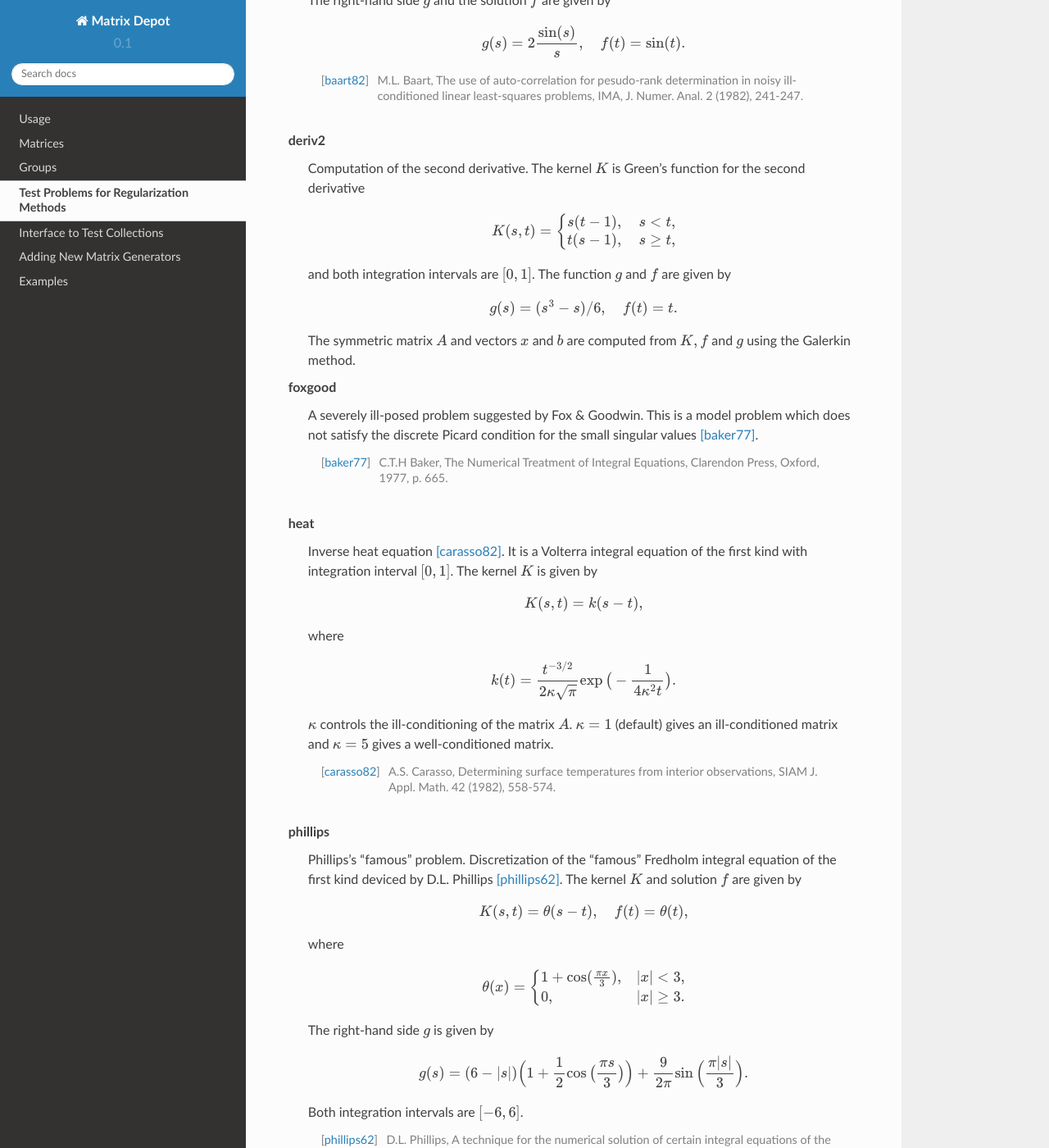
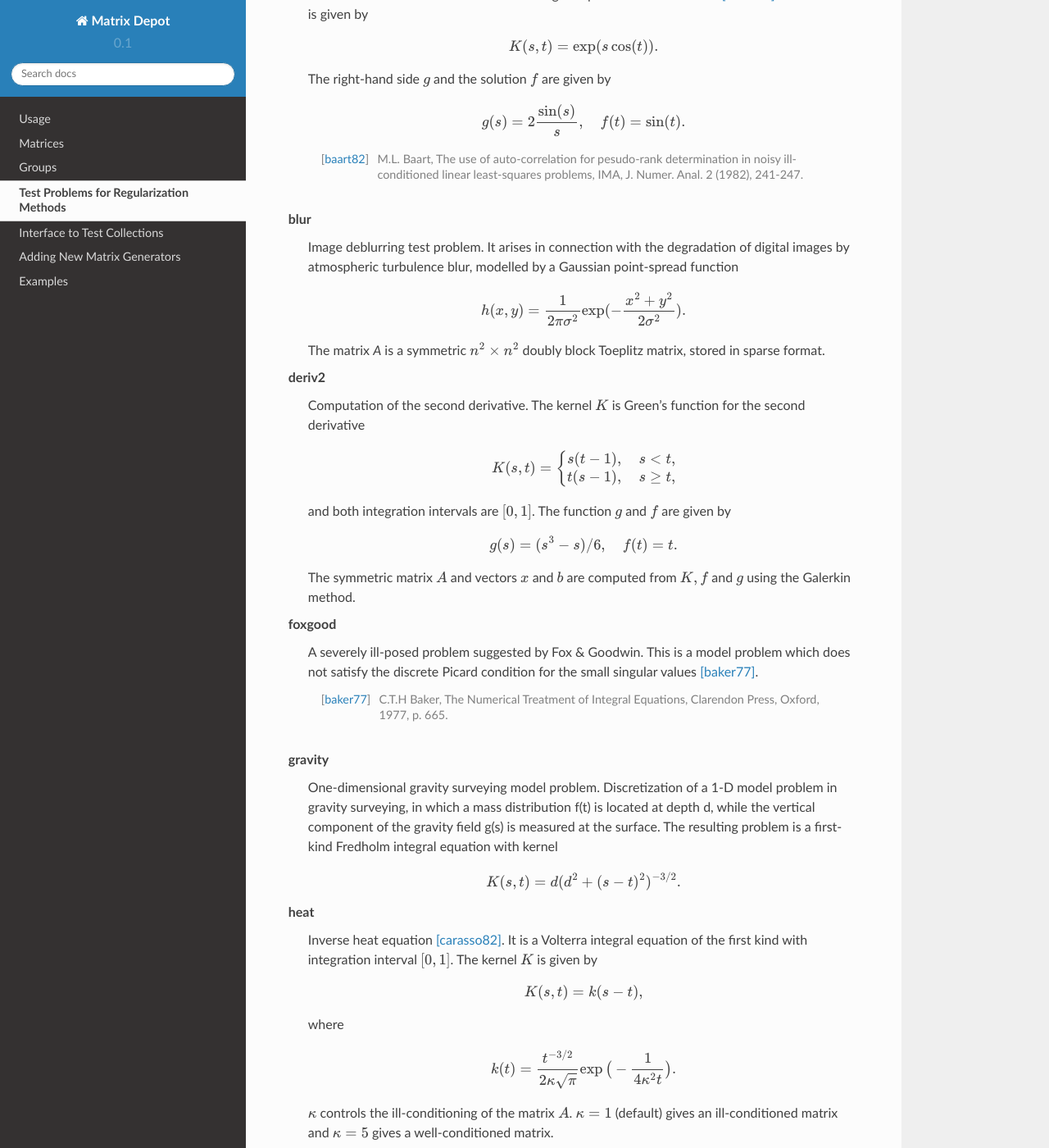
Before and after one commit to JuliaLinearAlgebra/MatrixDepot.jl, a Sphinx documentation site: the page built from doc/regu.rst, in a window 1280 px wide and 1400 px high, scrolled down 1967 px. Shown: the whole window at 82% size. Built offline with Sphinx 7.4.7 and the Read the Docs theme 2.0.0, drawn with Linux system fonts in a browser that asks for light colours; some of the changed text lies outside the part shown.

Commit message:
update regularization test problem doc

```diff
--- a/doc/regu.rst
+++ b/doc/regu.rst
@@ -86,15 +86,63 @@
 Here is a list of test problems in the collection:
 
 * :term:`baart`
+* :term:`blur`
 * :term:`deriv2`
 * :term:`foxgood`
+* :term:`gravity`
 * :term:`heat`
 * :term:`phillips`
 * :term:`shaw`
+* :term:`spikes`
+* :term:`ursell`
 * :term:`wing`
 
 .. glossary::
    :sorted:
+
+   ursell
+     Discretization of a Fredholm integral equation of the first kind
+     with kernel `K` and right-hand side `g` given by
+
+     .. math::
+
+         K(s,t) = \frac{1}{s+t+1}, \quad g(s) = 1,
+
+     where both integration intervals are :math:`[0,1]` [ursell]_.
+
+     .. [ursell] F. Ursell, Introduction to the theory of linear
+  		 integral equations, Chapter 1 in L. M. Delves and
+		 J. Walsh, Numerical Solution of Integral Equations,
+		 Clarendon Press, Oxford, 1974.
+
+   spikes
+     Artificially generated discrete ill-posed problem.
+
+
+   gravity
+     One-dimensional gravity surveying model
+     problem. Discretization of a 1-D model problem in gravity
+     surveying, in which a mass distribution f(t) is located at depth
+     d, while the vertical component of the gravity field g(s) is
+     measured at the surface. The resulting problem is a first-kind
+     Fredholm integral equation with kernel
+
+     .. math::
+
+        K(s,t) = d(d^2 + (s-t)^2)^{-3/2}.
+
+
+   blur
+     Image deblurring test problem. It arises in connection with the
+     degradation of digital images by atmospheric turbulence blur,
+     modelled by a Gaussian point-spread function
+
+     .. math::
+
+	h(x,y) = \frac{1}{2\pi\sigma^2}\exp(-\frac{x^2+y^2}{2\sigma^2}).
+
+     The matrix `A` is a symmetric :math:`n^2\times n^2` doubly block
+     Toeplitz matrix, stored in sparse format.
 
    heat
      Inverse heat equation [carasso82]_. It is a Volterra integral equation of
```
Also changed, not shown: other parts of doc/regu.rst (+3 -3 lines).
